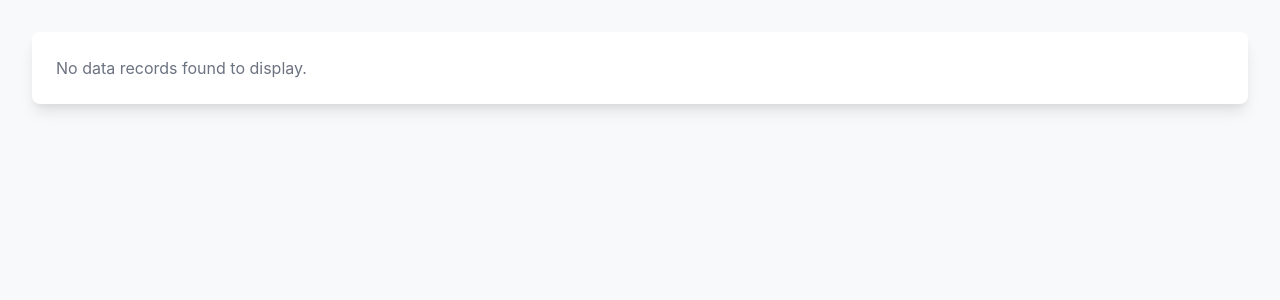
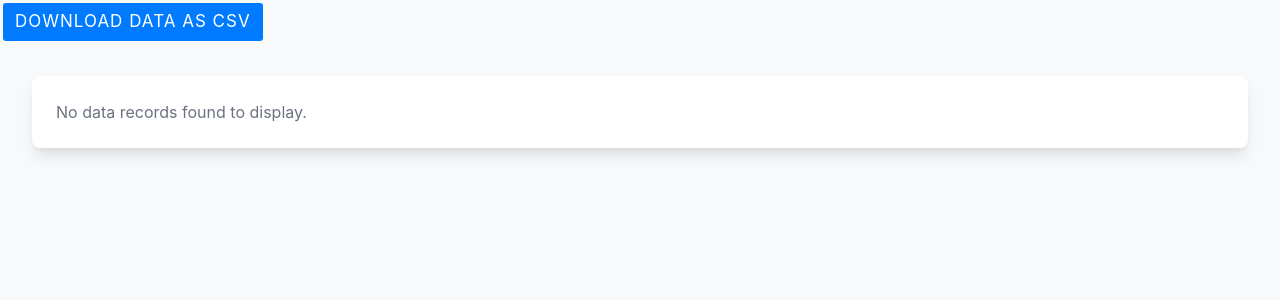
Before and after one commit to 1rn21cs018alan/doDrones, a Flask app: page /admin_only/transactions in a window 1280 px wide. Shown: the top 300 px of the page. Run offline with Flask 3, Linux system fonts and the light colour scheme; data that the repository does not hold is empty; some libraries are stand-ins or nearby versions.

Commit message:
CSV download button for transaction page

```diff
--- a/templates/transaction_summary.html
+++ b/templates/transaction_summary.html
@@ -26,11 +26,32 @@
                 overflow-x: auto;
             }
         }
+        .flat-button {
+            /* Basic Styling */
+            background-color: #007bff; /* Blue background */
+            color: white;
+            margin: 3px 3px;
+            padding: 6px 12px;
+            border: none; /* No border for a flat look */
+            border-radius: 3px;
+            cursor: pointer;
+            font-size: 17px;
+            text-transform: uppercase; /* Use all caps for a classic look */
+            letter-spacing: 1px;
+
+            /* Transition only the background */
+            transition: background-color 0.2s ease;
+        }
+
+        .flat-button:hover {
+            /* Slightly darker blue on hover */
+            background-color: #0056b3;
+        }
     </style>
 </head>
 <body>
 
-
+    <button id="downloadBtn" class="flat-button">Download Data as CSV</button>
     <div class="table-wrapper">
         <!-- The table will be injected into this container by JavaScript -->
         <div id="table-container" class="bg-white p-6">
@@ -120,6 +141,82 @@
             return table;
         }
 
+        function convertToCSV(arr) {
+            if (arr.length === 0) {
+                return '';
+            }
+
+            // Get the keys for the header row
+            const headers = Object.keys(arr[0]);
+            const csvRows = [];
+
+            // Add the header row
+            csvRows.push(headers.join(','));
+
+            // Loop over the data and create the content rows
+            for (const row of arr) {
+                const values = headers.map(header => {
+                    // Get the value and ensure it's treated as a string
+                    let value = row[header];
+
+                    // Handle null/undefined values
+                    if (value === null || value === undefined) {
+                        value = '';
+                    }
+
+                    // Convert to string and escape double quotes
+                    let stringValue = String(value);
+                    stringValue = stringValue.replace(/"/g, '""');
+
+                    // If the value contains a comma, newline, or double quote,
+                    // enclose it in double quotes to maintain CSV integrity.
+                    if (/[,\n"]/.test(stringValue)) {
+                        return `"${stringValue}"`;
+                    }
+                    return stringValue;
+                });
+                csvRows.push(values.join(','));
+            }
+
+            // Join all rows with a newline character
+            return csvRows.join('\n');
+        }
+
+        /**
+         * Triggers the download of a CSV file.
+         * @param {string} csvString - The CSV data string.
+         * @param {string} filename - The desired name for the downloaded file.
+         */
+        function downloadCSV(csvString, filename = 'data.csv') {
+            // Create a Blob from the CSV string with the correct MIME type
+            const blob = new Blob([csvString], { type: 'text/csv;charset=utf-8;' });
+
+            // Create a temporary link element
+            const link = document.createElement('a');
+
+            // Generate a URL for the Blob
+            const url = URL.createObjectURL(blob);
+
+            // Set the download properties
+            link.setAttribute('href', url);
+            link.setAttribute('download', filename);
+
+            // Append to body, click it, and remove it
+            // This is necessary for the download to be triggered in most browsers
+            document.body.appendChild(link);
+            link.click();
+            document.body.removeChild(link);
+
+            // Clean up the object URL
+            URL.revokeObjectURL(url);
+        }
+
+        // 3. Attach the event listener to the button
+        document.getElementById('downloadBtn').addEventListener('click', () => {
+            const data=JSON.parse(SERVER_DATA_JSON);
+            const csvData = convertToCSV(data);
+            downloadCSV(csvData, 'Transaction_Details.csv');
+        });
         // 5. Execution on Document Load
         document.addEventListener('DOMContentLoaded', () => {
             const tableContainer = document.getElementById('table-container');
```
